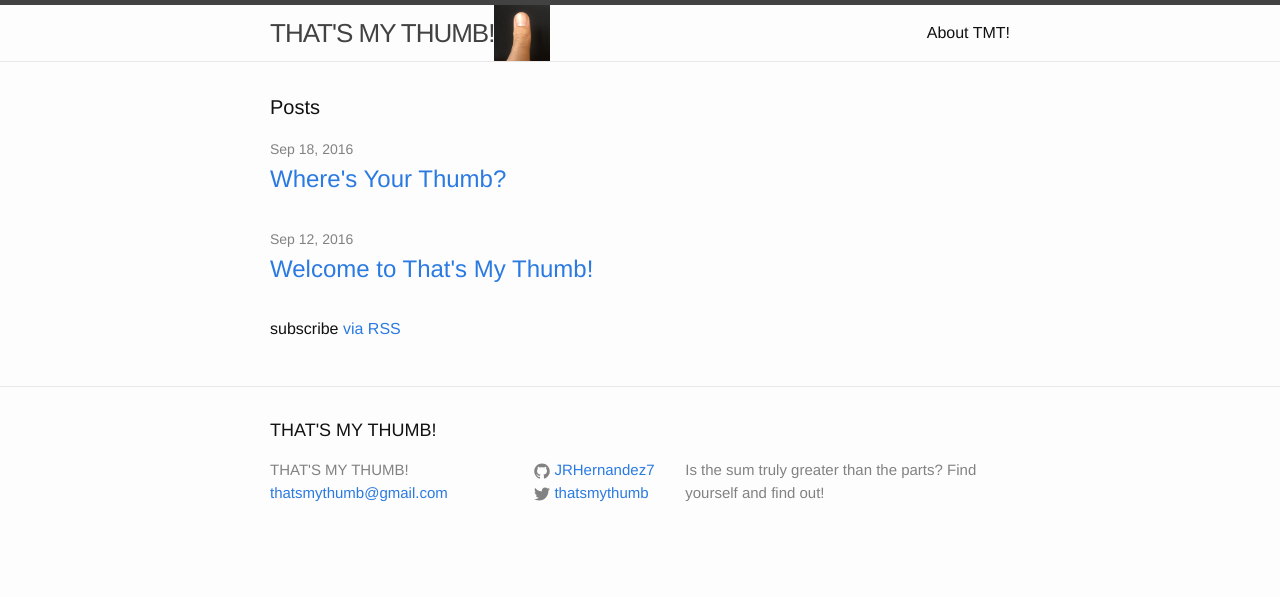
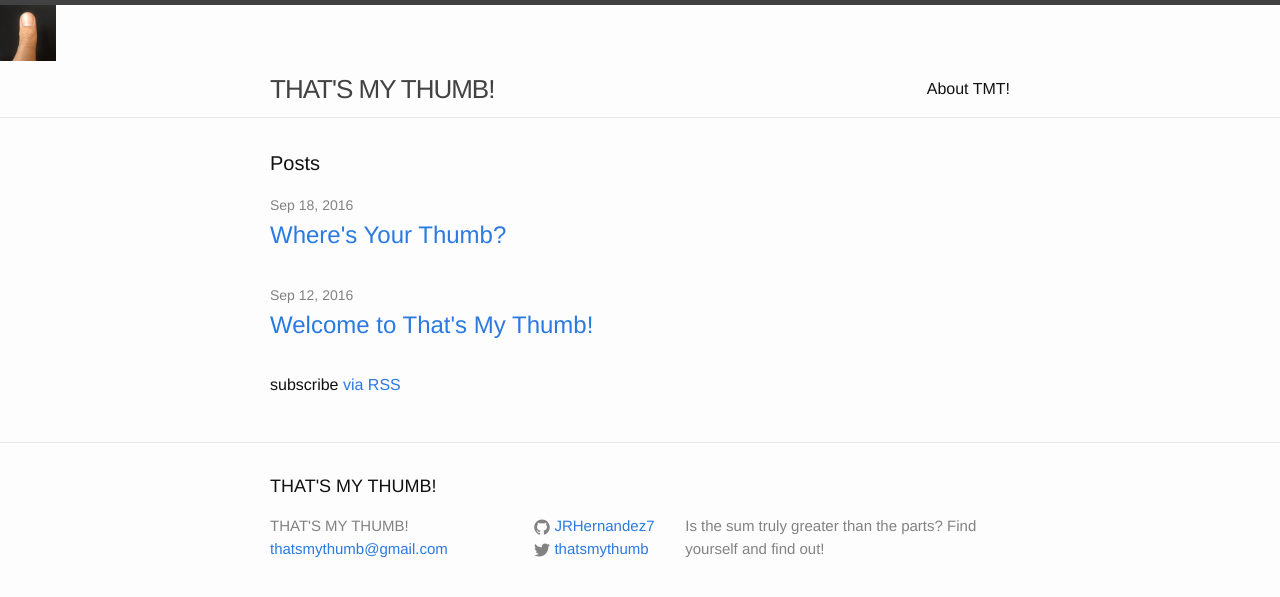
Before and after one commit to JRHernandez7/JRHernandez7.github.io, a Jekyll site: the page built from index.html, in a window 1280 px wide. Shown: the top 597 px of the page. Built offline with Jekyll 4.4.1, drawn with Linux system fonts in a browser that asks for light colours.

Commit message:
Update header.html

```diff
--- a/_includes/header.html
+++ b/_includes/header.html
@@ -1,7 +1,7 @@
 <header class="site-header">
+  <img src="http://jrhernandez7.github.io/assets/IMG_6621.JPG" alt="TMTLogo" height="56" width="56">
+  <div class="wrapper">
 
-  <div class="wrapper">
-    <img src="http://jrhernandez7.github.io/assets/IMG_6621.JPG" alt="TMTLogo" height="56" width="56">
     <a class="site-title" href="{{ site.baseurl }}/">{{ site.title }}</a>
 
     <nav class="site-nav">
```
